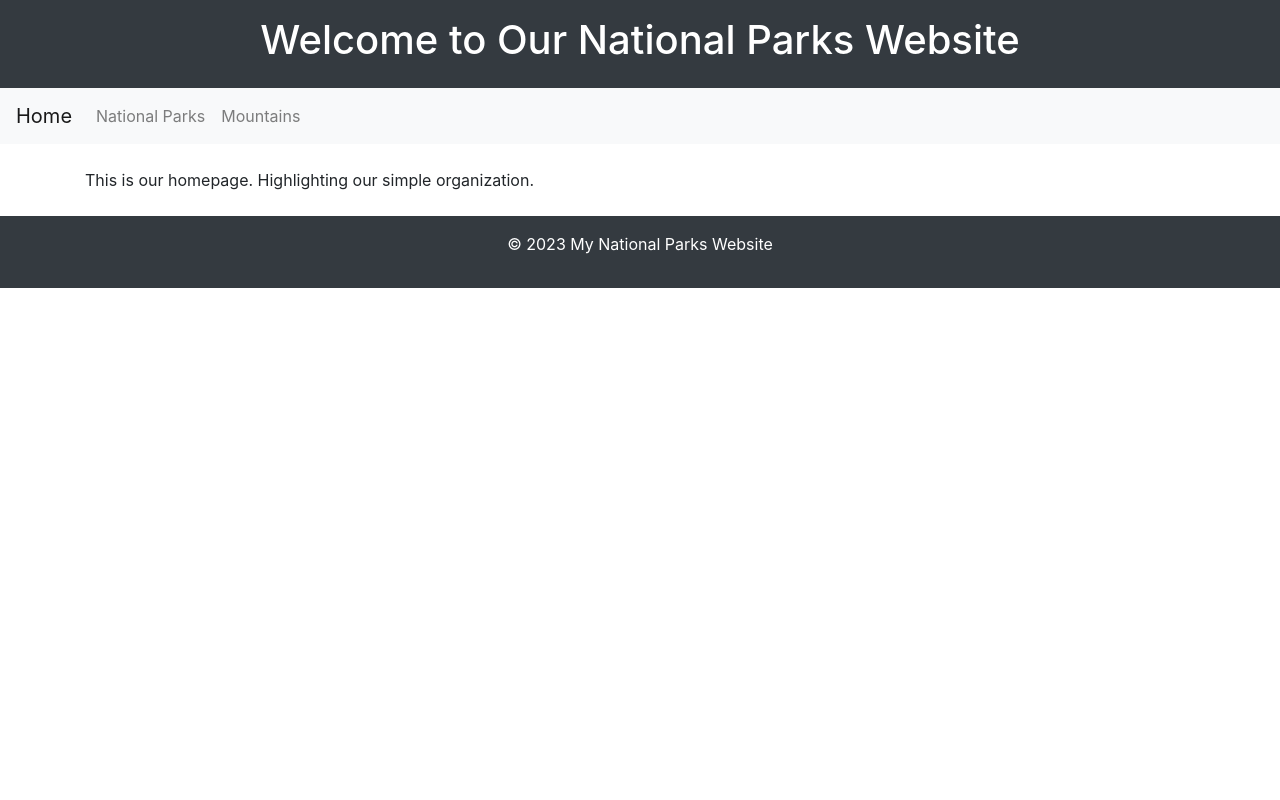
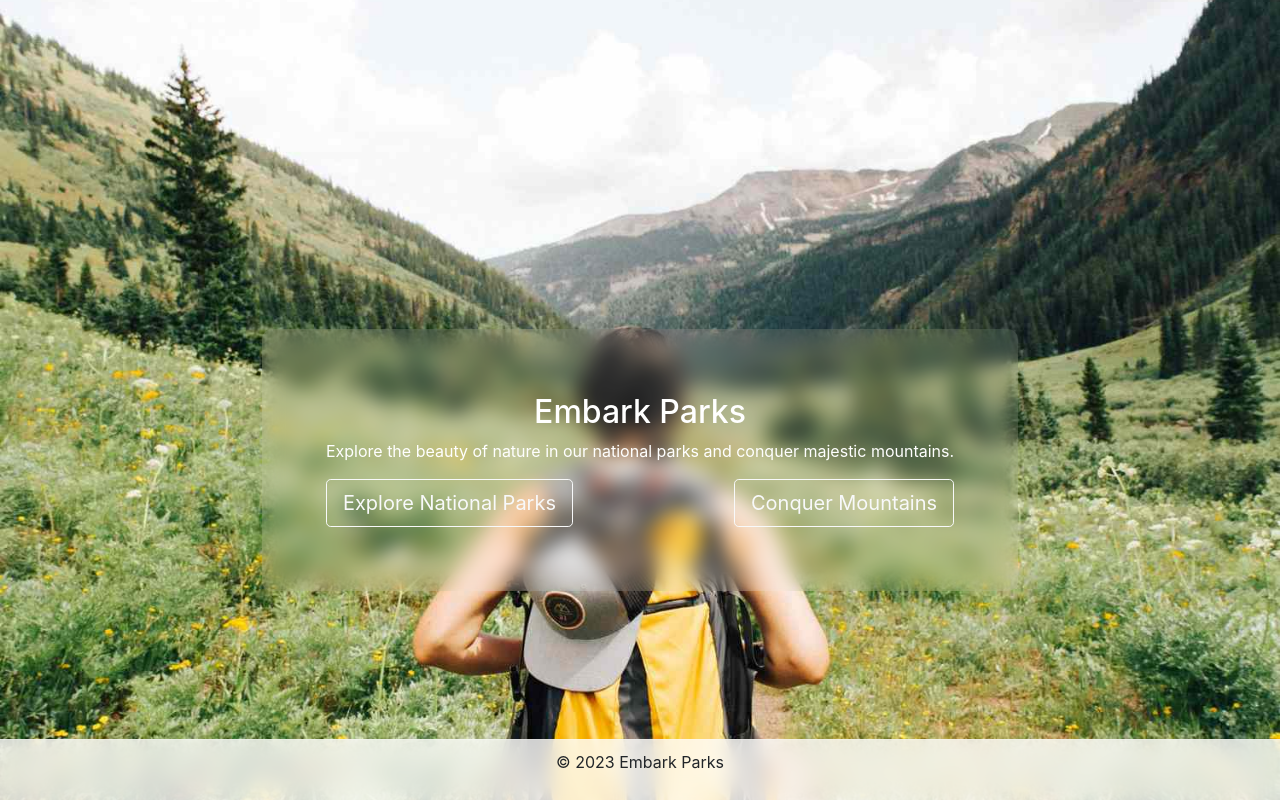
Before and after one commit to jaquellsensi/capstone2, a plain HTML site: page index.html in a window 1280 px wide. Drawn offline with nearby package versions, Linux system fonts and the light colour scheme; files that its build step writes are made by us from their sources.

Commit message:
added style to the front page

```diff
--- a/index.html
+++ b/index.html
@@ -3,41 +3,66 @@
 <head>
     <meta charset="UTF-8">
     <meta name="viewport" content="width=device-width, initial-scale=1.0">
-    <title>My National Parks Website</title>
+    <title>Embark Parks</title>
     <!-- Add Bootstrap CSS link -->
     <link rel="stylesheet" href="https://stackpath.bootstrapcdn.com/bootstrap/4.5.2/css/bootstrap.min.css">
     <!-- Add your custom CSS file -->
-    <link rel="stylesheet" href="styles.css">
+    <style>
+        body {
+            background-image: url('images/holly-man.jpg');
+            background-size: cover;
+            background-position: center center;
+            height: 100vh;
+            display: flex;
+            align-items: center;
+            justify-content: center;
+            text-align: center;
+            margin: 0; /* Remove default margin */
+        }
+
+
+        /* Welcome to Embark Parks section styles */
+        .image-overlay {
+            background: rgba(255, 255, 255, 0.1); /* Transparent white background */
+            padding: 4rem;
+            border-radius: 10px;
+            backdrop-filter: blur(10px); /* Add blur for glassmorphism effect */
+            margin-top: 120px; /* Adjust the top margin */
+        }
+
+        .welcome-section h2, .welcome-section p {
+            margin: 0; /* Remove default margin for h2 and p */
+        }
+
+        /* Footer styles */
+        footer {
+            background: rgba(255, 255, 255, 0.8); /* Transparent white background */
+            backdrop-filter: blur(10px); /* Add blur for glassmorphism effect */
+            border-top: 1px solid rgba(255, 255, 255, 0.2); /* Border for separation */
+            position: fixed; /* Keep the footer at the bottom */
+            width: 100%; /* Full width */
+            text-align: center;
+            padding: 10px; /* Add padding for better visibility */
+            bottom: 0; /* Stick to the bottom */
+            z-index: 1000; /* Ensure the footer is above other elements */
+        }
+    </style>
 </head>
 <body>
 
-    <header class="bg-dark text-white text-center p-3">
-        <h1>Welcome to Our National Parks Website</h1>
-    </header>
+    <!-- Welcome to Embark Parks section -->
+    <div class="image-overlay d-flex flex-column justify-content-between align-items-center text-center text-white">
+        <h2>Embark Parks</h2>
+        <p>Explore the beauty of nature in our national parks and conquer majestic mountains.</p>
+        <div class="d-flex justify-content-between w-100">
+            <a href="nationalparks.html" class="btn btn-outline-light btn-lg">Explore National Parks</a>
+            <a href="mountains.html" class="btn btn-outline-light btn-lg">Conquer Mountains</a>
+        </div>
+    </div>
 
-    <nav class="navbar navbar-expand-lg navbar-light bg-light">
-        <a class="navbar-brand" href="index.html">Home</a>
-        <button class="navbar-toggler" type="button" data-toggle="collapse" data-target="#navbarNav" aria-controls="navbarNav" aria-expanded="false" aria-label="Toggle navigation">
-            <span class="navbar-toggler-icon"></span>
-        </button>
-        <div class="collapse navbar-collapse" id="navbarNav">
-            <ul class="navbar-nav">
-                <li class="nav-item">
-                    <a class="nav-link" href="nationalparks.html">National Parks</a>
-                </li>
-                <li class="nav-item">
-                    <a class="nav-link" href="mountains.html">Mountains</a>
-                </li>
-            </ul>
-        </div>
-    </nav>
-
-    <section class="container mt-4">
-        <p>This is our homepage. Highlighting our simple organization.</p>
-    </section>
-
-    <footer class="bg-dark text-white text-center p-3 mt-4">
-        <p>&copy; 2023 My National Parks Website</p>
+    <!-- Footer -->
+    <footer class="text-center">
+        <p>&copy; 2023 Embark Parks</p>
     </footer>
 
     <!-- Add Bootstrap JS and Popper.js scripts -->
--- a/styles/styles.css
+++ b/styles/styles.css
@@ -1,12 +1,11 @@
-/**
-body {
-    font-family: 'Arial', sans-serif;
+.footer {
+    background: rgba(255, 255, 255, 0.8); /* Transparent white background */
+    backdrop-filter: blur(10px); /* Add blur for glassmorphism effect */
+    border-top: 1px solid rgba(255, 255, 255, 0.2); /* Border for separation */
+    position: fixed; /* Keep the footer at the bottom */
+    width: 100%; /* Full width */
+    text-align: center;
+    padding: 10px; /* Add padding for better visibility */
+    bottom: 0; /* Stick to the bottom */
+    z-index: 1000; /* Ensure the footer is above other elements */
 }
-
-section {
-    margin: 20px 0;
-}
-
-footer {
-    margin-top: 20px;
-}
```
Also changed, not shown: scripts/search.js (+18 -7 lines), images/holly-man.jpg (added).
